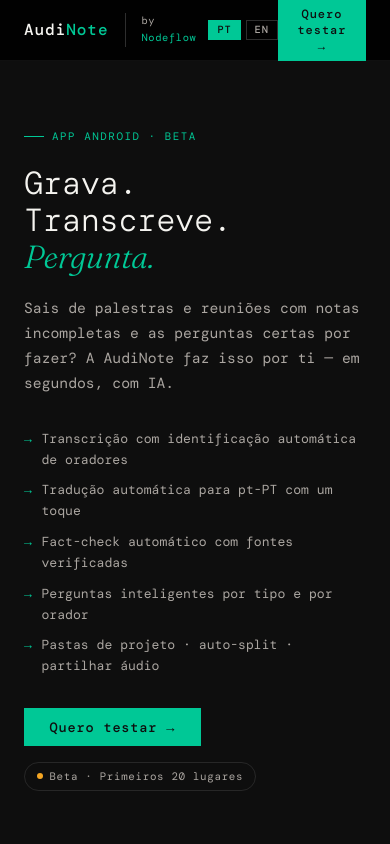
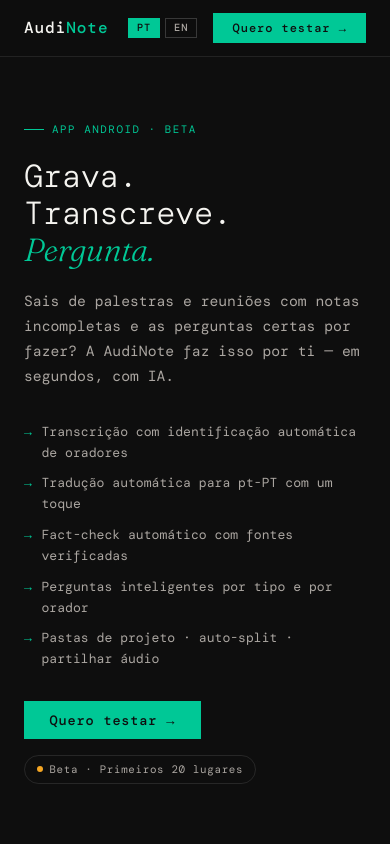
Before and after one commit to Nankov-ai/Ouvinte---AudiNote, a plain HTML site: page index.html in a window 390 px wide. Shown: the top 844 px of the page. Drawn offline with Linux system fonts and the light colour scheme.

Commit message:
fix: align nav to Faturix structure, sticky position, mobile breakpoints

```diff
--- a/index.html
+++ b/index.html
@@ -33,43 +33,41 @@
 
     /* ── NAV ── */
     nav {
-      position: fixed; top: 0; left: 0; right: 0; z-index: 100;
-      background: rgba(0,0,0,.92);
-      backdrop-filter: blur(16px);
-      border-bottom: 1px solid rgba(255,255,255,.06);
+      position: sticky; top: 0; z-index: 100;
+      background: rgba(14,14,14,.92);
+      backdrop-filter: blur(12px);
+      border-bottom: 1px solid var(--border);
     }
     .nav-inner {
       max-width: 1100px; margin: 0 auto;
       padding: 0 clamp(1.5rem, 5vw, 3rem);
-      height: 60px;
+      height: 56px;
       display: flex; align-items: center; justify-content: space-between;
     }
     .nav-brand { display: flex; align-items: center; gap: 1rem; }
-    .nav-logo {
-      font-family: 'DM Mono', monospace;
-      font-weight: 500; font-size: 1rem;
-      letter-spacing: .06em; color: var(--paper);
+    .nav-logo { font-family: 'DM Mono', monospace; font-weight: 500; font-size: 1rem; letter-spacing: .06em; color: var(--paper); }
+    .nav-logo span { color: var(--signal); }
+    .nav-by { font-size: .65rem; color: var(--stone); letter-spacing: .06em; border-left: 1px solid var(--border2); padding-left: 1rem; white-space: nowrap; }
+    .nav-by a { color: var(--signal); text-decoration: none; }
+    .nav-right { display: flex; align-items: center; gap: 1rem; }
+    .nav-cta {
+      font-size: .75rem; letter-spacing: .08em; font-weight: 500;
+      background: var(--signal); color: var(--ink);
+      padding: .45rem 1.2rem; border: none; cursor: pointer;
+      font-family: 'DM Mono', monospace; white-space: nowrap;
+      transition: opacity .2s; position: relative;
     }
-    .nav-logo span { color: var(--signal); }
-    .nav-by {
-      font-size: .65rem; color: var(--stone);
-      letter-spacing: .06em;
-      border-left: 1px solid var(--border2); padding-left: 1rem;
+    .nav-cta:hover { opacity: .85; }
+    @media (max-width: 520px) {
+      .nav-by { display: none; }
     }
-    .nav-by a { color: var(--signal); text-decoration: none; }
-    .nav-cta {
-      font-size: .75rem; letter-spacing: .08em;
-      padding: .45rem 1.2rem;
-      background: var(--signal); color: var(--ink);
-      font-family: 'DM Mono', monospace; font-weight: 500;
-      border: none; cursor: pointer;
-      transition: background .2s, transform .15s;
+    @media (max-width: 380px) {
+      .nav-cta { font-size: .62rem; padding: .4rem .75rem; letter-spacing: .05em; }
     }
-    .nav-cta:hover { background: var(--signal2); transform: translateY(-1px); }
 
     /* ── HERO ── */
     .hero {
-      padding: 8rem 0 6rem;
+      padding: 4rem 0 6rem;
       background: var(--ink);
     }
     .hero-inner {
@@ -453,13 +451,15 @@
   <div class="nav-inner">
     <div class="nav-brand">
       <span class="nav-logo">Audi<span>Note</span></span>
-      <span class="nav-by">by <a href="https://nankov-ai.github.io" target="_blank" rel="noopener noreferrer">Nodeflow</a></span>
+      <span class="nav-by">by <a href="https://nodeflow.pt" target="_blank" rel="noopener noreferrer">Nodeflow</a></span>
     </div>
-    <div class="lang-switch">
-      <button class="lang-btn active" data-lang="pt">PT</button>
-      <button class="lang-btn" data-lang="en">EN</button>
+    <div class="nav-right">
+      <div class="lang-switch">
+        <button class="lang-btn active" data-lang="pt">PT</button>
+        <button class="lang-btn" data-lang="en">EN</button>
+      </div>
+      <button class="nav-cta open-modal"><span class="lang-pt">Quero testar →</span><span class="lang-en">I want to test →</span></button>
     </div>
-    <button class="nav-cta open-modal"><span class="lang-pt">Quero testar →</span><span class="lang-en">I want to test →</span></button>
   </div>
 </nav>
 
```
